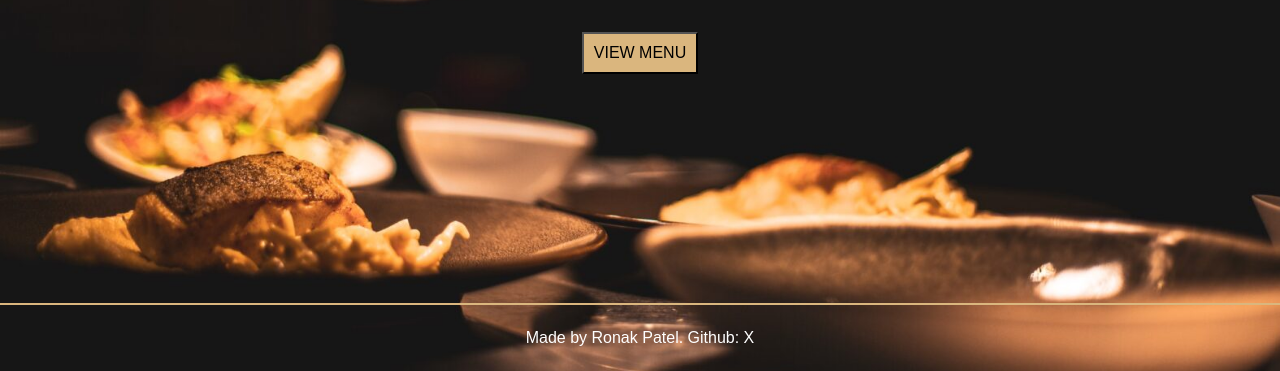
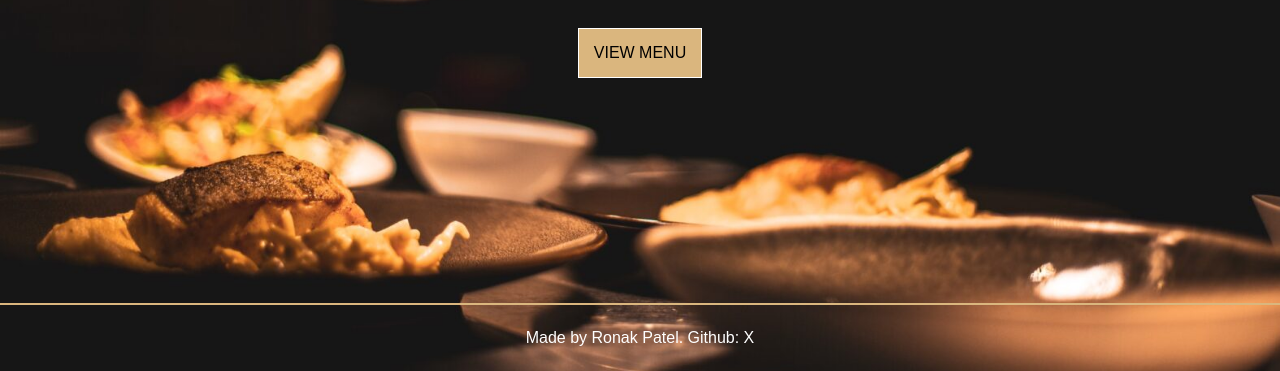
Before and after one commit to ronakp1/restaurant, a website built with webpack: page dist/index.html in a window 1280 px wide. Shown: the part 429-800 px from the top of the page. Built offline with nearby package versions, Linux system fonts and the light colour scheme.

Commit message:
Initial dist subtree commit

```diff
--- a/dist/styles.css
+++ b/dist/styles.css
@@ -101,12 +101,13 @@ html {
 
 #content .home button {
   margin-top: 35px;
-  padding: 10px;
+  padding: 15px;
   font-size: 1rem;
   background-color: #dab67e;
   color: black;
   cursor: pointer;
   text-transform: uppercase;
+  border: solid 1px white;
 }
 
 #content .home button:hover {
--- a/dist/styles.scss
+++ b/dist/styles.scss
@@ -77,12 +77,13 @@ html {
 
         button {
             margin-top: 35px;
-            padding: 10px;
+            padding: 15px;
             font-size: 1rem;
             background-color: $secondary-colour;
             color:black;
             cursor: pointer;
             text-transform: uppercase;
+            border:solid 1px white;
 
             &:hover {
                 color:white;
```
Also changed, not shown: 1 other file.
